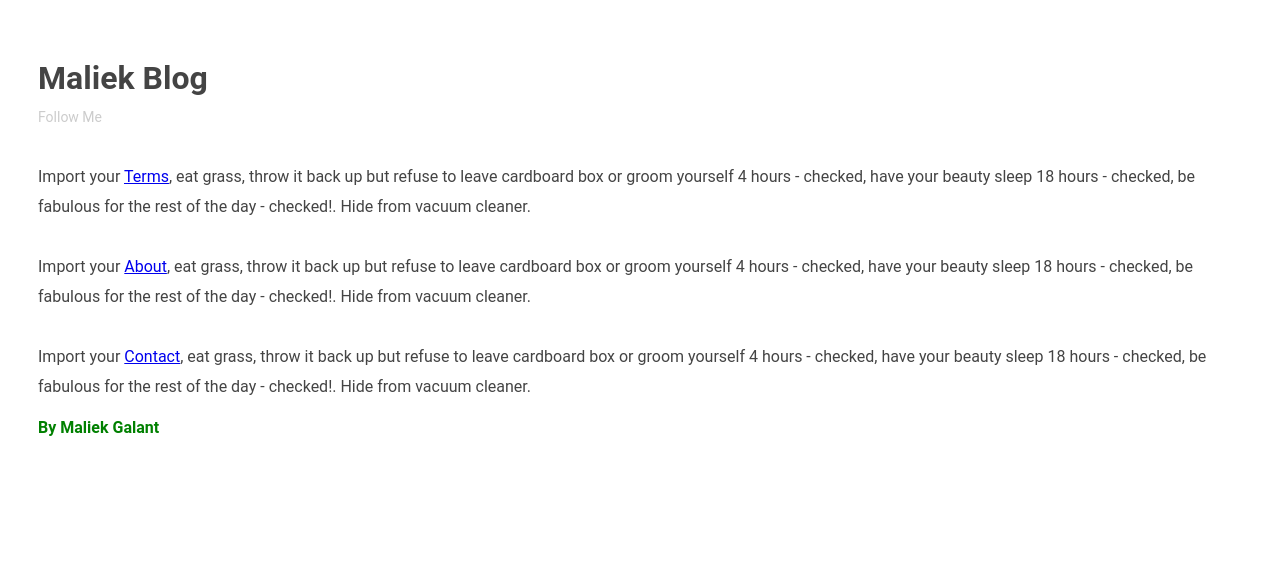
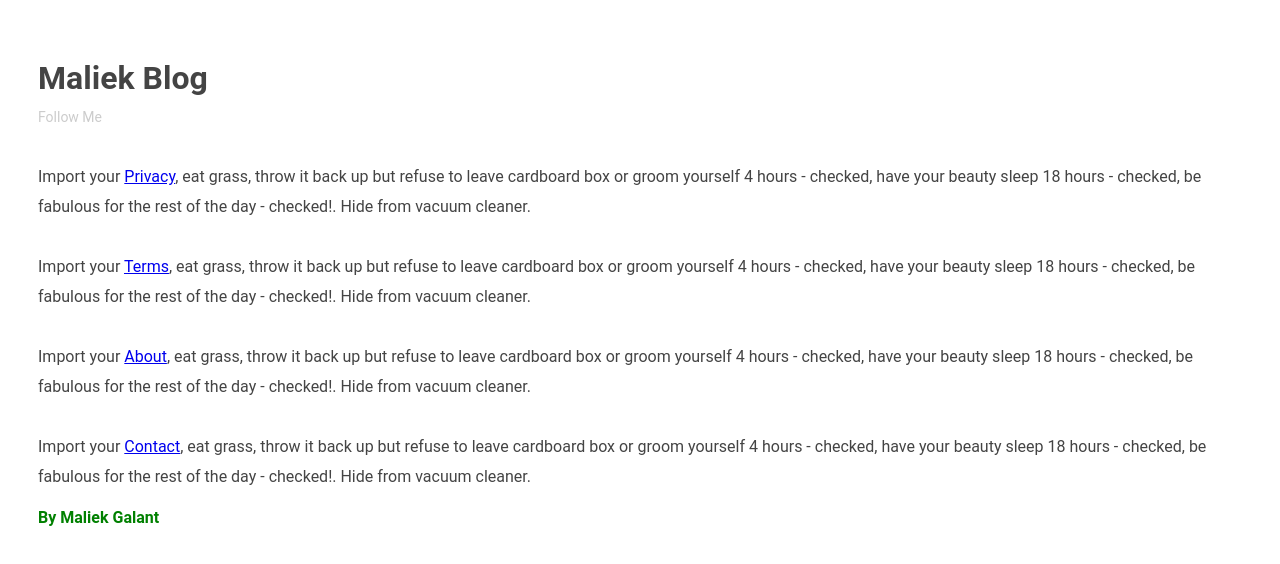
Before and after one commit to Maliek2/FireLess, a Next.js app: page / in a window 1280 px wide. Shown: the top 564 px of the page. Built offline with nearby package versions, Linux system fonts and the light colour scheme.

Commit message:
Update index.tsx

```diff
--- a/pages/index.tsx
+++ b/pages/index.tsx
@@ -18,7 +18,14 @@ export default function IndexPage() {
       <h1>Maliek Blog</h1>
       <p className="caption">Follow Me</p>
 
+      <p>
+        Import your <a href={isAmp ? '/privacy?amp=1' : '/privacy'}>Privacy</a>,
+        eat grass, throw it back up but refuse to leave cardboard box or groom
+        yourself 4 hours - checked, have your beauty sleep 18 hours - checked,
+        be fabulous for the rest of the day - checked!. Hide from vacuum
+        cleaner.
 
+      </p>
 
 
 
```
